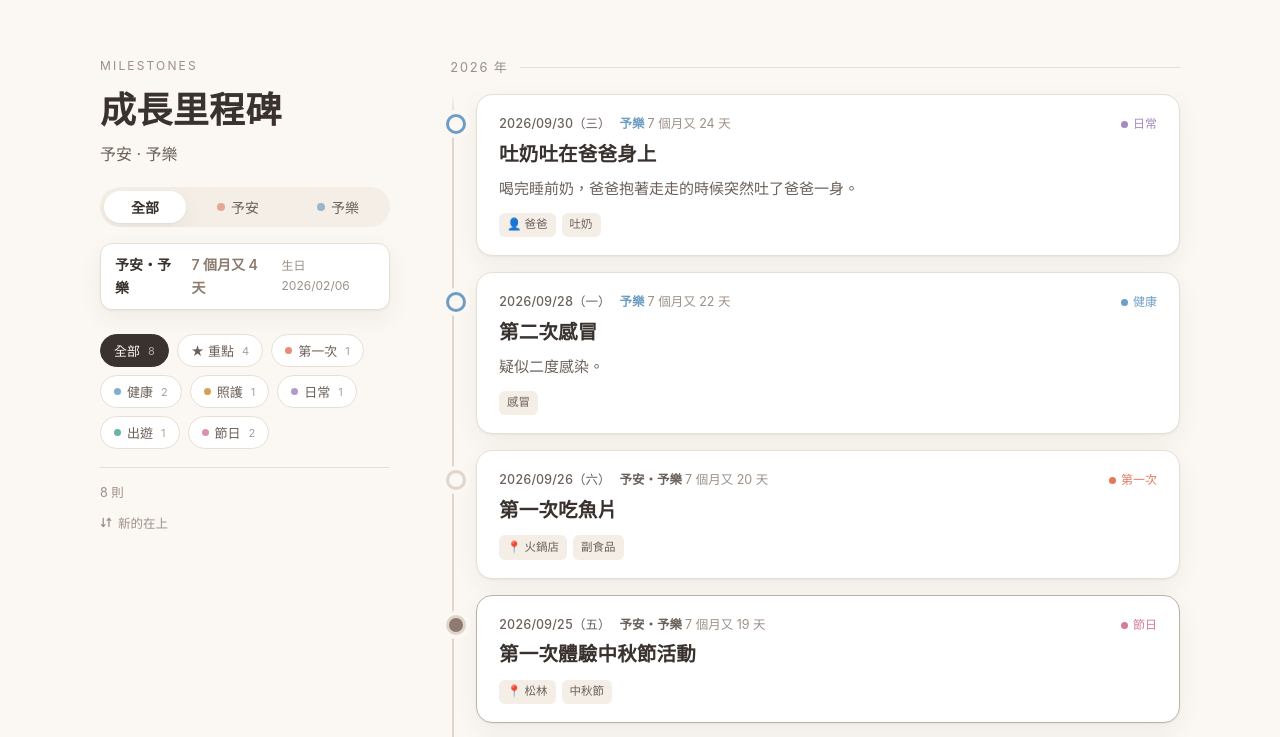
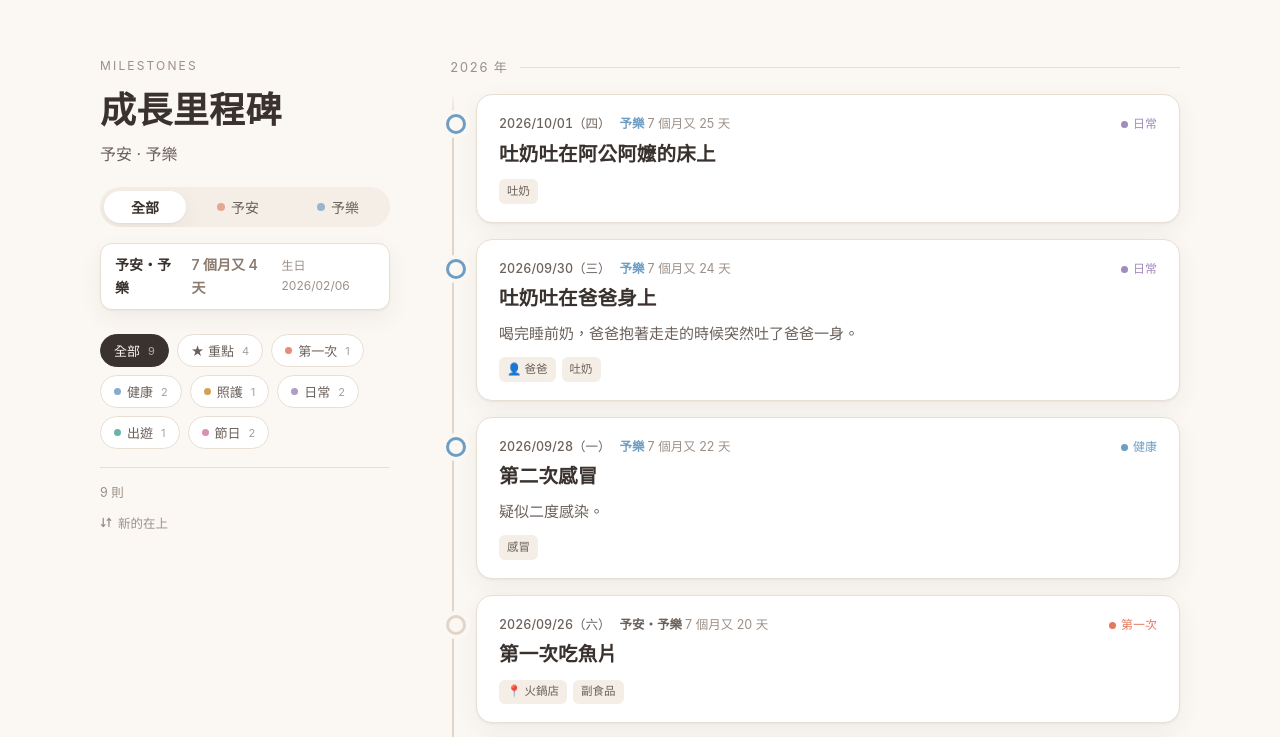
Before and after one commit to tobedesigner/baby-tracker, a React (Vite) app: page / in a window 1280 px wide. Shown: the top 737 px of the page. Built offline with nearby package versions, Linux system fonts and the light colour scheme.

Commit message:
2026-10-01 予樂吐奶在阿公阿嬤的床
Co-Authored-By: Claude Opus 5 (1M context) <noreply@anthropic.com>

```diff
--- a/src/data/milestones.ts
+++ b/src/data/milestones.ts
@@ -37,6 +37,13 @@ import type { MilestoneInput } from "../types";
    ------------------------------------------------------------------ */
 
 export const MILESTONES: MilestoneInput[] = [
+  {
+    date: "2026-10-01",
+    title: "吐奶吐在阿公阿嬤的床上",
+    who: ["una"],
+    category: "daily",
+    tags: ["吐奶"],
+  },
   {
     date: "2026-09-30",
     title: "吐奶吐在爸爸身上",
```
